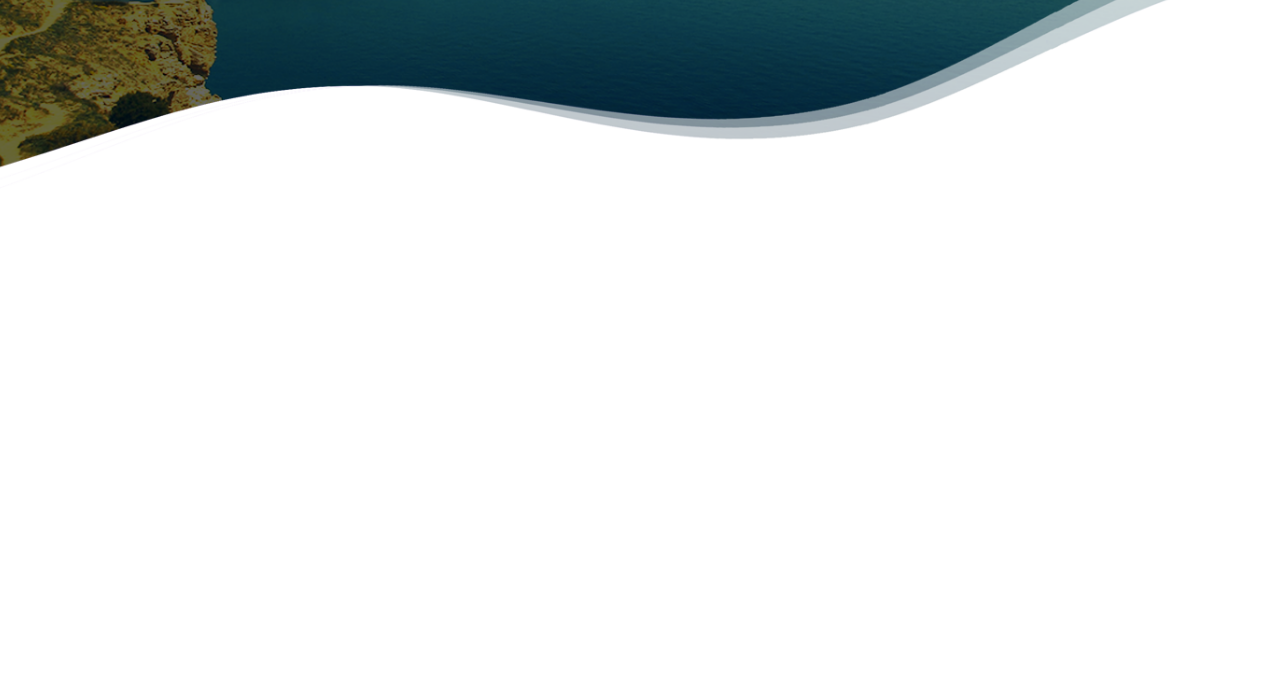
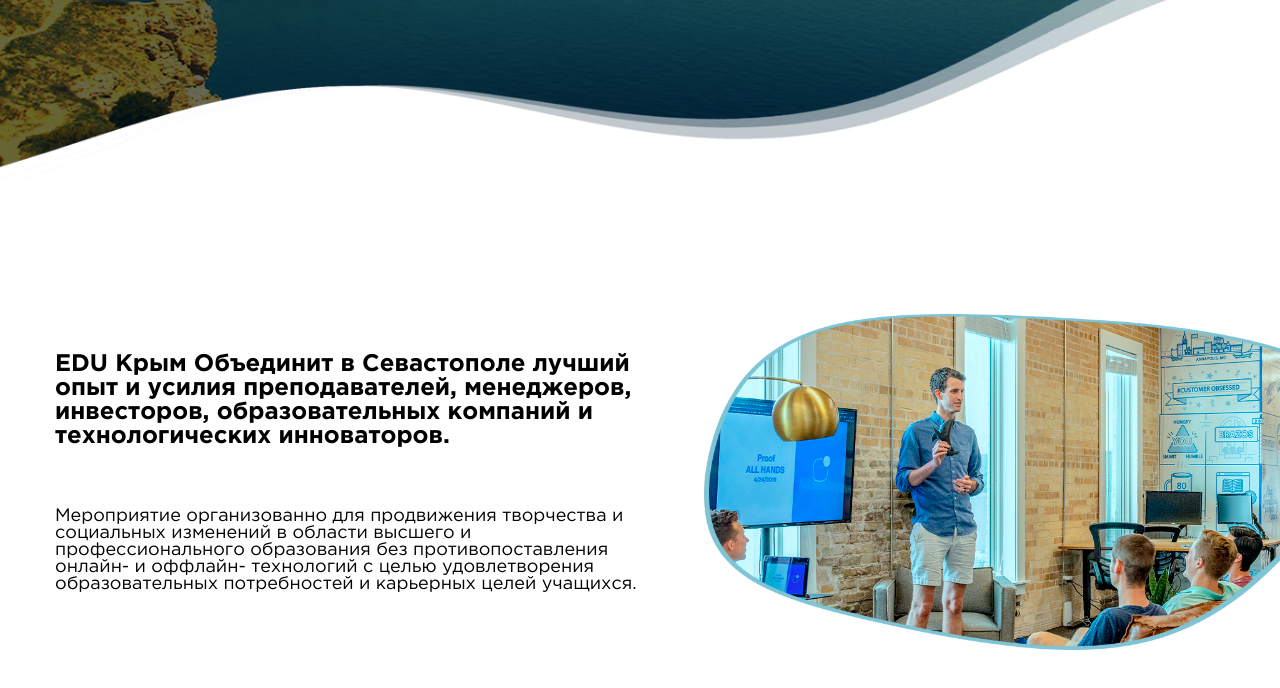
Before and after one commit to Gehart/EDU-Crimea-first-part, a plain HTML site: page index.html in a window 1280 px wide. Shown: the part 796-1484 px from the top of the page. Before the commit the page ends 1010 px from the top, so only its background shows below. Drawn offline with Linux system fonts and the light colour scheme.

Commit message:
description block

```diff
--- /dev/null
+++ b/css/_description.scss
@@ -0,0 +1,40 @@
+.description /* .container */ {
+	height: 700px;
+	display: grid;
+	grid-template-columns: 50% 45%;
+	padding-top: 100px;
+	justify-content: space-between;
+	width: 100%;
+    // max-width: 2000px;
+    margin: 0 auto;
+}
+
+.description-text {
+	width: 100%;
+    padding-top: 6%;
+	padding-left: calc(100% - 1170px / 2);
+
+	h5 {
+		font-style: normal;
+		font-weight: bold;
+		font-size: 24px;
+		font-family: 'Gotham Pro', sans-serif;
+	}
+	p {
+		margin-top: 60px;
+		font-style: normal;
+		font-weight: normal;
+		font-size: 18px;
+		font-family: 'Gotham Pro', sans-serif;
+	}
+}
+
+.description-image {
+	background: url("../img/conf-example.png");
+	background-size: 100%, 100%;
+	background-repeat: no-repeat;
+	// max-width: 1000px;
+	width: 100%;
+	height: 100%;
+	// position: absolute;
+}
--- a/css/style.scss
+++ b/css/style.scss
@@ -14,7 +14,7 @@ body {
 
 .container {
 	max-width: 1170px;
-	width: 1170px;
+	// width: 1170px;
 	// height: 1000px;
 	margin: 0 auto;
 }
@@ -25,3 +25,4 @@ a {
 
 @import 'header';
 @import 'start-page';
+@import 'description';
--- a/index.html
+++ b/index.html
@@ -1,4 +1,4 @@
-<!<!DOCTYPE html>
+<!DOCTYPE html>
 <html>
 <head>
 	<title>EDUCrimea</title>
@@ -57,5 +57,15 @@
 			</div>
 		</div>
 	</section>
+	<section class="description">
+		<!-- <div class="container"> -->
+			<div class="description-text">
+				<h5>EDU Крым Объединит в Севастополе лучший опыт и усилия преподавателей, менеджеров, инвесторов, образовательных компаний и технологических инноваторов.</h5>
+				<p>Мероприятие организованно для продвижения творчества и социальных изменений в области высшего и профессионального образования без противопоставления онлайн- и оффлайн- технологий с целью удовлетворения образовательных потребностей и карьерных целей учащихся.</p>
+			</div>
+			<div class="description-image"></div>
+		<!-- </div> -->
+	</section>
+
 </body>
 </html>
```
Also changed, not shown: css/style.css, img/conf-example.png (added).
